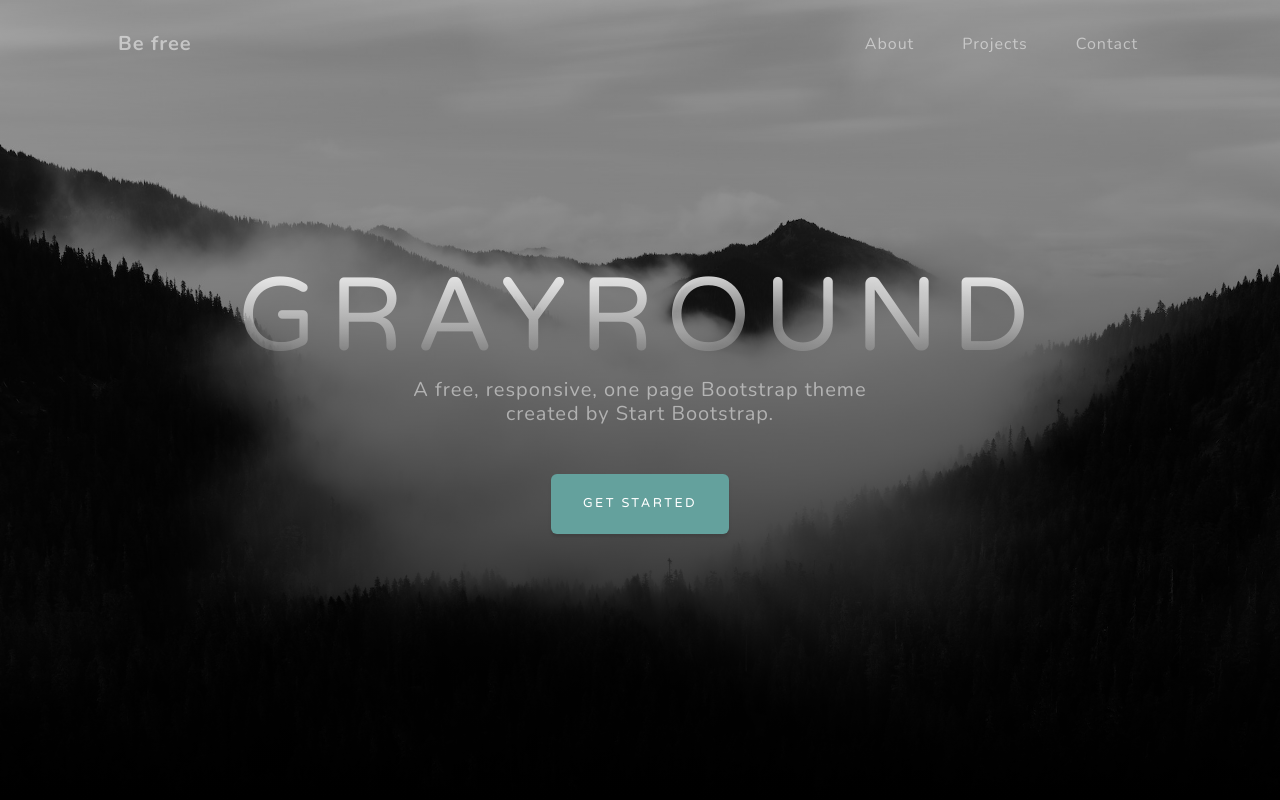
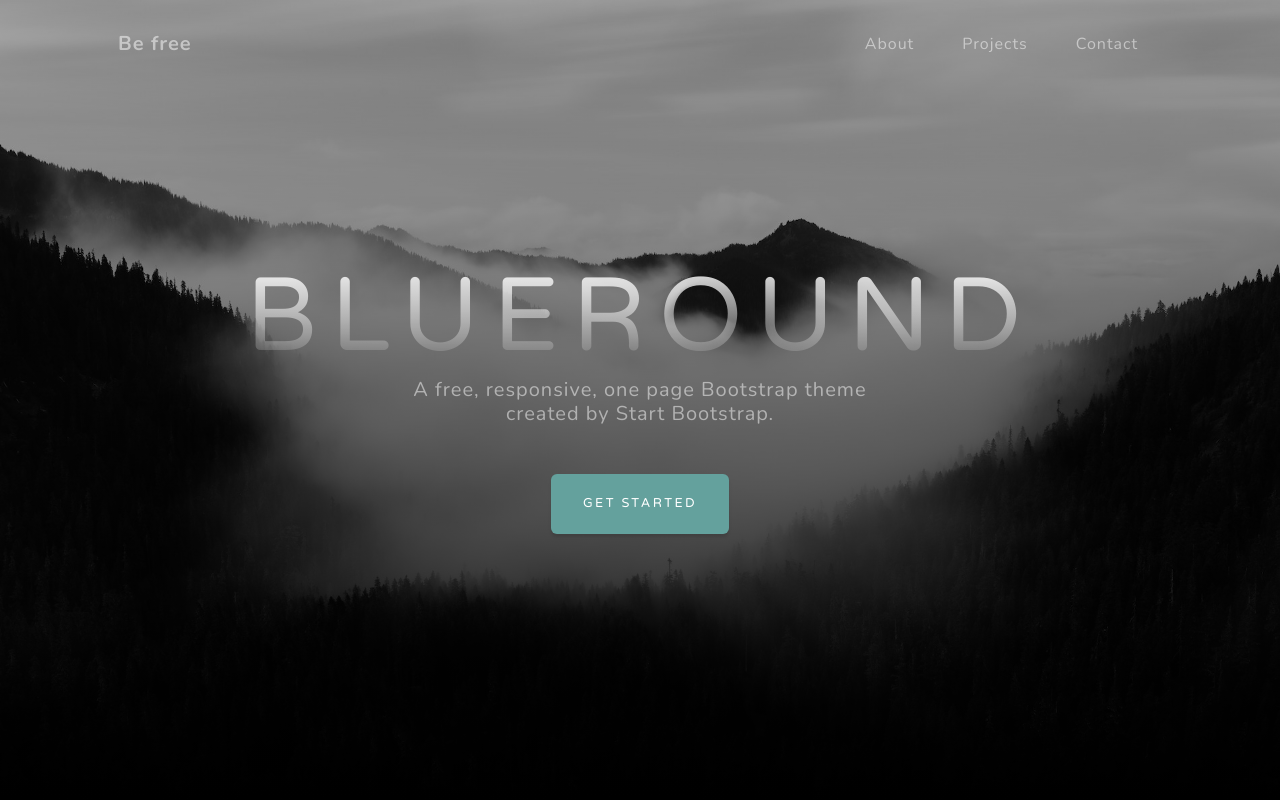
Before and after one commit to jeongbaaaan/docker-ci, a plain HTML site: page index.html in a window 1280 px wide. Shown: the top 800 px of the page. Drawn offline with nearby package versions, Linux system fonts and the light colour scheme.

Commit message:
grayround project CI

```diff
--- a/index.html
+++ b/index.html
@@ -38,7 +38,7 @@
             <div class="container px-4 px-lg-5 d-flex h-100 align-items-center justify-content-center">
                 <div class="d-flex justify-content-center">
                     <div class="text-center">
-                        <h1 class="mx-auto my-0 text-uppercase">Grayround</h1>
+                        <h1 class="mx-auto my-0 text-uppercase">Blueround</h1>
                         <h2 class="text-white-50 mx-auto mt-2 mb-5">A free, responsive, one page Bootstrap theme created by Start Bootstrap.</h2>
                         <a class="btn btn-primary" href="#about">Get Started</a>
                     </div>
```
Also changed, not shown: 2 other files.
